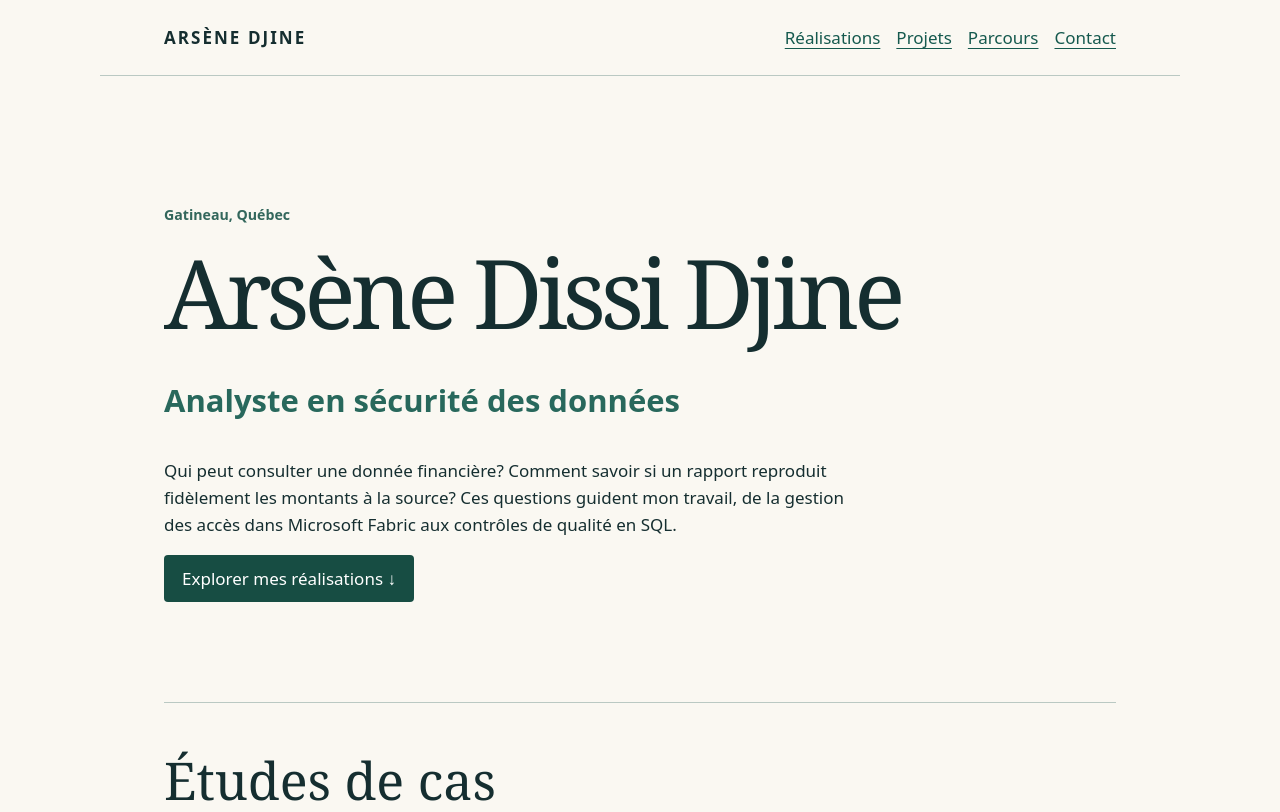
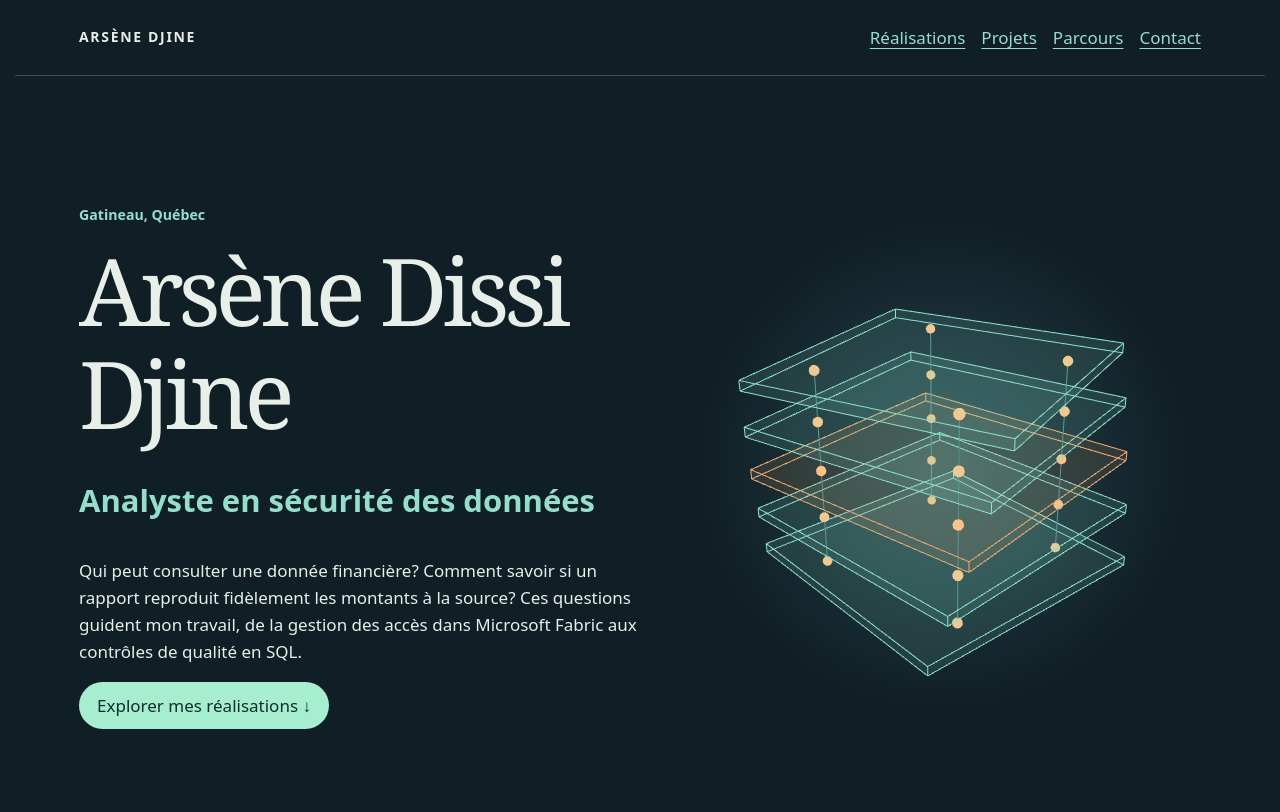
Before and after one commit to Arsene-3DA/Portfolio_Arsene_Djine, a plain HTML site: page index.html in a window 1280 px wide. Shown: the top 812 px of the page. Drawn offline with nearby package versions, Linux system fonts and the light colour scheme.

Commit message:
Redessiner le portfolio avec une sculpture de données en Three.js

```diff
--- a/index.html
+++ b/index.html
@@ -2,8 +2,10 @@
 <html lang="fr-CA"><head><meta charset="utf-8"><meta name="viewport" content="width=device-width,initial-scale=1"><title>Arsène Dissi Djine | Sécurité des données</title>
 <style>
 *{box-sizing:border-box}html{scroll-behavior:smooth}body{margin:0;background:#faf8f2;color:#152e30;font:17px/1.6 system-ui,sans-serif}header,main,footer{max-width:1080px;margin:auto;padding:24px clamp(20px,5vw,64px)}header,nav,.tags{display:flex;gap:20px;flex-wrap:wrap;align-items:center}header{justify-content:space-between;border-bottom:1px solid #bac9c3}nav{gap:16px}a{color:#15594e;text-underline-offset:4px}header strong{letter-spacing:.12em}h1,h2,h3{font-family:Georgia,serif;font-weight:500;line-height:1.1}h1{font-size:clamp(48px,8vw,96px);letter-spacing:-.055em;margin:12px 0}h2{font-size:clamp(32px,5vw,52px);margin:0 0 28px}h3{font-size:24px;margin:12px 0}.hero{padding:clamp(45px,8vw,100px) 0}.role{color:#28685c;font-weight:650;font-size:clamp(21px,3vw,31px)}p{max-width:70ch}.button{display:inline-block;background:#174d43;color:white;padding:10px 18px;border-radius:4px;text-decoration:none}section{padding:48px 0;border-bottom:1px solid #bac9c3}small,dt{font-weight:700;color:#33675c}details,article{padding:20px 0;border-top:1px solid #c8d0c9}summary{cursor:pointer;font-size:20px;font-weight:650}pre{max-width:100%;overflow:auto;padding:16px;background:#173431;color:#eff8e9;border-radius:5px;font-size:14px}dd{margin:0 0 14px}footer{padding-bottom:60px}a:focus-visible,summary:focus-visible{outline:3px solid #ae641c;outline-offset:4px}@media(prefers-reduced-motion:reduce){html{scroll-behavior:auto}}
+
+body{background:#101e25;color:#e8efe9}header,section,details,article{border-color:#395057}a,small,dt,.role{color:#96decc}.button{background:#a7edcf;color:#102e2c;border-radius:24px}header strong{font-size:14px}main,header,footer{max-width:1250px}.hero{display:grid;grid-template-columns:minmax(0,1.1fr) minmax(0,1fr);gap:3vw;align-items:center}h1{font-size:clamp(52px,7.3vw,98px)}.sculpture{position:relative;aspect-ratio:1;background:radial-gradient(ellipse at center,#25434a,transparent 68%);display:grid;place-items:center}.sculpture canvas{display:block;width:100%;height:100%;position:absolute;inset:0}.sculpture:before{content:"";width:49%;height:49%;border:1px solid #88dbc6;transform:rotate(35deg);box-shadow:10px 10px 0 #294c52,11px 11px 0 #85b4ae,22px 22px 0 #234248,23px 23px 0 #cea274}.sculpture.ready:before{visibility:hidden}#projets{display:grid;grid-template-columns:repeat(2,minmax(0,1fr));gap:18px}#projets h2{grid-column:1/-1}#projets article{border:1px solid #395057;border-radius:14px;background:#172a32;padding:clamp(18px,3vw,32px)}@media(max-width:720px){.hero,#projets{grid-template-columns:1fr}.sculpture{width:min(100%,350px);justify-self:center}.hero{padding-bottom:10px}nav{gap:12px}}
 </style></head><body><header><strong>ARSÈNE DJINE</strong><nav aria-label="Navigation principale"><a href="#cas">Réalisations</a><a href="#projets">Projets</a><a href="#parcours">Parcours</a><a href="#contact">Contact</a></nav></header><main>
-<section class="hero"><small>Gatineau, Québec</small><h1>Arsène Dissi Djine</h1><p class="role">Analyste en sécurité des données</p><p>Qui peut consulter une donnée financière? Comment savoir si un rapport reproduit fidèlement les montants à la source? Ces questions guident mon travail, de la gestion des accès dans Microsoft Fabric aux contrôles de qualité en SQL.</p><a class="button" href="#cas">Explorer mes réalisations ↓</a></section>
+<section class="hero"><div><small>Gatineau, Québec</small><h1>Arsène Dissi Djine</h1><p class="role">Analyste en sécurité des données</p><p>Qui peut consulter une donnée financière? Comment savoir si un rapport reproduit fidèlement les montants à la source? Ces questions guident mon travail, de la gestion des accès dans Microsoft Fabric aux contrôles de qualité en SQL.</p><a class="button" href="#cas">Explorer mes réalisations ↓</a></div><div class="sculpture" aria-hidden="true"></div></section>
 <section id="cas"><h2>Études de cas</h2><details open><summary>Solydd · Suivre les accès aux données</summary><p>J’ai centralisé les données de SQL Server et de SharePoint dans un Lakehouse Microsoft Fabric pour alimenter Power BI. J’ai géré les autorisations sur les vues avec des groupes Entra ID et analysé les journaux d’accès avec KQL.</p><h3>Démonstration KQL</h3><p>Dans ce journal fictif, deux lectures refusées invitent à vérifier les droits du groupe Finance.</p><pre><code>datatable(Groupe:string, Action:string, Résultat:string)
 [
   "Finance", "Lecture", "Refusé",
@@ -35,4 +37,62 @@ HAVING SUM(e.montant) &lt;&gt; r.total;</code></pre></details>
 <article><small>Janv. 2016 – sept. 2018 · Genève</small><h3>Secrets de Data</h3>Développeur d’applications C# et .NET. Formulaires, contrôles de saisie, requêtes SQL et validation des correctifs.</article></section>
 <section><h2>Compétences techniques</h2><dl><dt>Données et analytique</dt><dd>SQL Server, Microsoft Fabric, OneLake, Lakehouse, Warehouse, Power BI, Airflow et dbt</dd><dt>Sécurité et surveillance</dt><dd>Microsoft Sentinel, Defender XDR, Entra ID, Azure Log Analytics, KQL, Palo Alto et Fortinet</dd><dt>Développement et exploitation</dt><dd>Python, Java, C#, PowerShell, GitHub, Terraform, Docker et Windows Server</dd><dt>Applications métier</dt><dd>Dynamics 365, SharePoint, Teams, Power Apps et Excel</dd><dt>Outils d’IA</dt><dd>Codex, Claude Code et Grok</dd></dl></section>
 <section><h2>Formation et certification</h2><dl><dt>Baccalauréat en génie informatique</dt><dd>Université du Québec en Outaouais · Gatineau</dd><dt>Génie logiciel</dt><dd>Collège communautaire du Nouveau-Brunswick</dd><dt>Microsoft · SC-200</dt><dd>Analyste des opérations de sécurité associé</dd></dl></section></main>
-<footer id="contact"><h2>Contact</h2><div class="tags"><a href="mailto:systemdissi@hotmail.com">systemdissi@hotmail.com</a><a href="tel:+18736555275">873-655-5275</a><a href="https://github.com/Arsene-3DA">GitHub</a></div></footer></body></html>
+<footer id="contact"><h2>Contact</h2><div class="tags"><a href="mailto:systemdissi@hotmail.com">systemdissi@hotmail.com</a><a href="tel:+18736555275">873-655-5275</a><a href="https://github.com/Arsene-3DA">GitHub</a></div></footer><script type="module">
+import * as THREE from 'https://cdn.jsdelivr.net/npm/three@0.160.0/build/three.module.js';
+const host=document.querySelector('.sculpture');
+function buildSculpture(){
+  const renderer=new THREE.WebGLRenderer({alpha:true,antialias:true});
+  renderer.setPixelRatio(Math.min(window.devicePixelRatio,2));
+  host.append(renderer.domElement);
+  const scene=new THREE.Scene();
+  const camera=new THREE.PerspectiveCamera(34,1,.1,50);
+  camera.position.set(4,3.1,5);
+  camera.lookAt(0,0,0);
+  const stack=new THREE.Group();
+  scene.add(stack);
+  for(let i=0;i<5;i++){
+    const plate=new THREE.Group();
+    const shape=new THREE.BoxGeometry(2.25,.085,2.25);
+    const color=i===2?0xe9ad75:0x8be1ca;
+    plate.add(new THREE.Mesh(shape,new THREE.MeshBasicMaterial({color,transparent:true,opacity:.13,depthWrite:false})));
+    plate.add(new THREE.LineSegments(new THREE.EdgesGeometry(shape),new THREE.LineBasicMaterial({color})));
+    plate.position.y=(i-2)*.44;
+    plate.rotation.y=(i-2)*.09;
+    stack.add(plate);
+  }
+  const bead=new THREE.SphereGeometry(.043,12,8);
+  const metal=new THREE.MeshBasicMaterial({color:0xffc489});
+  for(const x of [-.72,.72]){
+    for(const z of [-.72,.72]){
+      const path=new THREE.BufferGeometry().setFromPoints([new THREE.Vector3(x,-.88,z),new THREE.Vector3(x,.88,z)]);
+      stack.add(new THREE.Line(path,new THREE.LineBasicMaterial({color:0x528f88})));
+      for(let i=-2;i<=2;i++){
+        const node=new THREE.Mesh(bead,metal);
+        node.position.set(x,i*.44,z);
+        stack.add(node);
+      }
+    }
+  }
+  function draw(){
+    renderer.render(scene,camera);
+  }
+  function resize(){
+    renderer.setSize(host.clientWidth,host.clientHeight,false);
+    camera.aspect=host.clientWidth/host.clientHeight;
+    camera.updateProjectionMatrix();
+    draw();
+  }
+  new ResizeObserver(resize).observe(host);
+  resize();
+  host.classList.add('ready');
+  host.addEventListener('pointermove',event=>{
+    if(event.pointerType==='touch'||matchMedia('(prefers-reduced-motion: reduce)').matches)return;
+    const rect=host.getBoundingClientRect();
+    stack.rotation.y=((event.clientX-rect.left)/rect.width-.5)*.65;
+    stack.rotation.x=((event.clientY-rect.top)/rect.height-.5)*.16;
+    draw();
+  });
+  renderer.domElement.addEventListener('webglcontextlost',()=>host.classList.remove('ready'));
+}
+try{buildSculpture()}catch(error){console.warn('Vue statique du portfolio',error)}
+</script></body></html>
```
